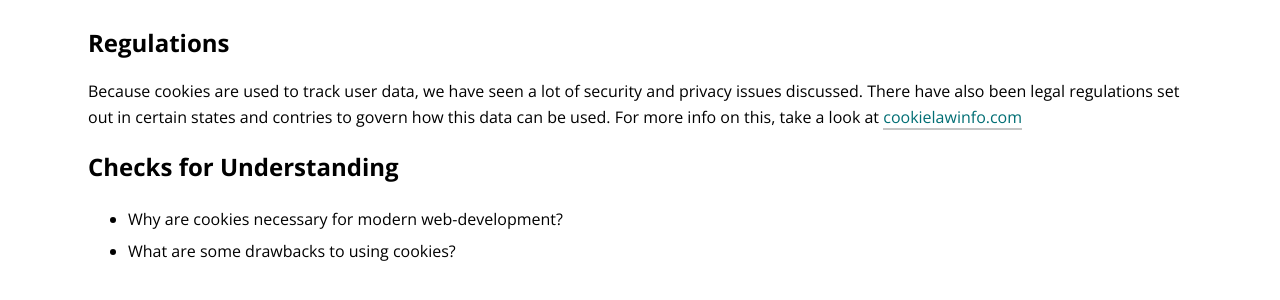
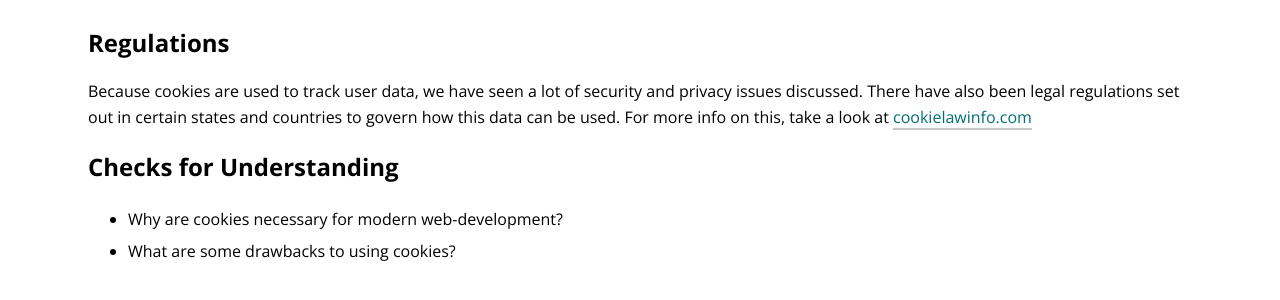
Before and after one commit to turingschool/launch-curriculum, a Jekyll site: the page built from module4/lessons/Week3/MaintainingState.md, in a window 1280 px wide and 900 px high, scrolled down 2851 px. Shown: the part 425-725 px from the top of the window. Built offline with Jekyll 4.4.1, drawn with Linux system fonts in a browser that asks for light colours; nearby versions of some CDN libraries; comment, search, counter and statistics services are not loaded.

Commit message:
Update maintining state lesson

```diff
--- a/module4/lessons/Week3/MaintainingState.md
+++ b/module4/lessons/Week3/MaintainingState.md
@@ -67,7 +67,7 @@
 
 This cookie will be set everytime a request is made:
 
-<img src="/assets/images/module4/week3/InspectCookies.png" style="width: 80%;">
+<img src="/assets/images/module4/week3/InspectCookie.png" style="width: 80%;">
 
 We can read cookies by asking or the values at specific keys from our Request object.
 
@@ -128,7 +128,7 @@
 
 ## Regulations
 
-Because cookies are used to track user data, we have seen a lot of security and privacy issues discussed.  There have also been legal regulations set out in certain states and contries to govern how this data can be used.  For more info on this, take a look at [cookielawinfo.com](https://www.cookielawinfo.com/)
+Because cookies are used to track user data, we have seen a lot of security and privacy issues discussed.  There have also been legal regulations set out in certain states and countries to govern how this data can be used.  For more info on this, take a look at [cookielawinfo.com](https://www.cookielawinfo.com/)
 
 ## Checks for Understanding
 * Why are cookies necessary for modern web-development?
```
Also changed, not shown: module4/index.md (+1 -1 lines).
